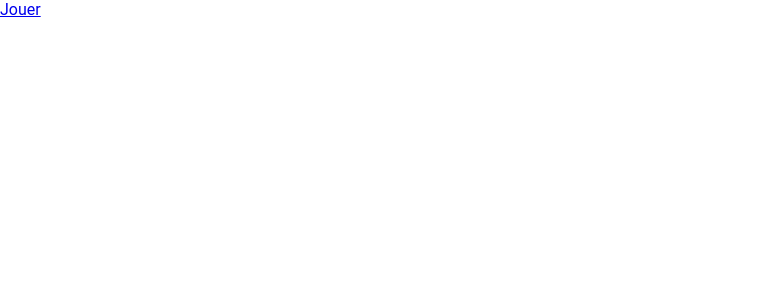
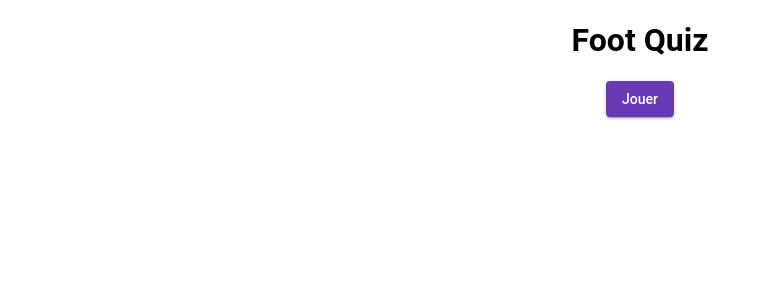
Before and after one commit to Busquets91/foot-quiz, an Angular app: page / in a window 1280 px wide. Shown: the top 300 px of the page, without its empty margins (0-771 px from the left). Built offline with nearby package versions, Linux system fonts and the light colour scheme.

Commit message:
Added style to home and end

```diff
--- a/src/app/end-game/end-game.component.css
+++ b/src/app/end-game/end-game.component.css
@@ -0,0 +1,5 @@
+.end-game-container {
+	display: flex;
+	flex-direction: column;
+	align-items: center;
+}
--- a/src/app/end-game/end-game.component.html
+++ b/src/app/end-game/end-game.component.html
@@ -1,3 +1,5 @@
-<p>Fin</p>
-<p>{{this.score}}</p>
-<a routerLink="/">Retour</a>
+<div class="end-game-container">
+	<h1>Fin</h1>
+	<p>Score: {{this.score}}</p>
+	<a routerLink="/"><button mat-raised-button color="primary">Retour</button></a>
+</div>
--- a/src/app/home/home.component.css
+++ b/src/app/home/home.component.css
@@ -0,0 +1,5 @@
+.home-container {
+	display: flex;
+	flex-direction: column;
+	align-items: center;
+}
--- a/src/app/home/home.component.html
+++ b/src/app/home/home.component.html
@@ -1 +1,4 @@
-<a routerLink="/game">Jouer</a>
+<div class="home-container">
+	<h1>Foot Quiz</h1>
+	<a routerLink="/game"><button mat-raised-button color="primary">Jouer</button></a>
+</div>
```
